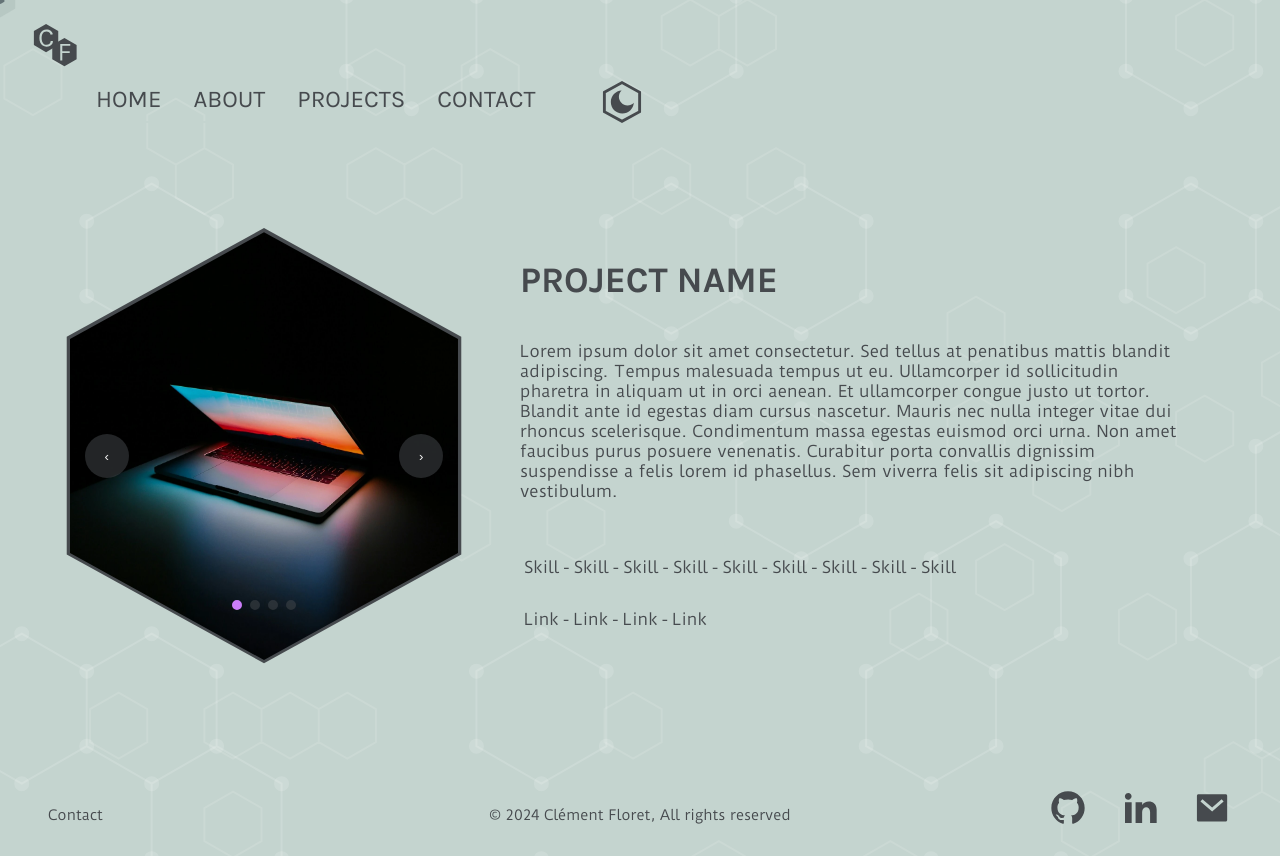
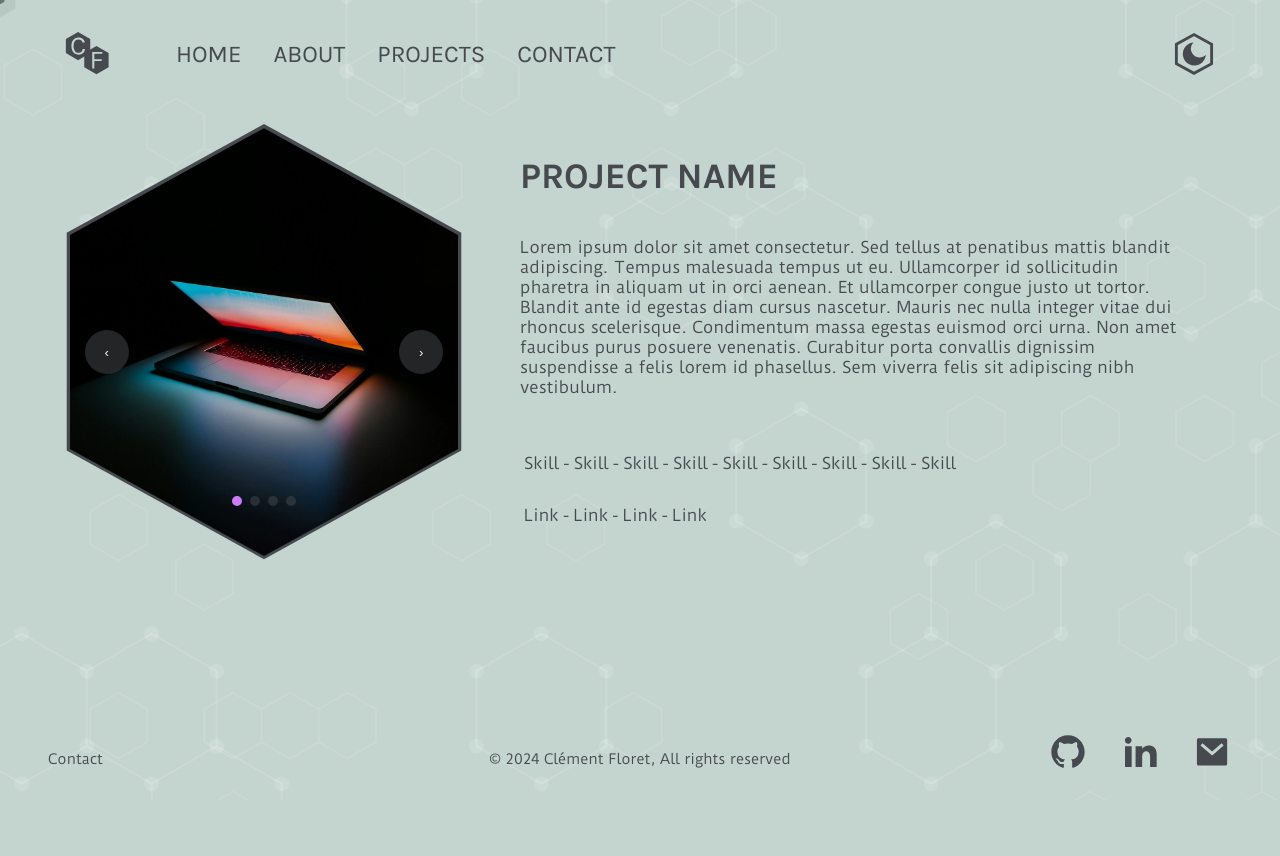
Before and after one commit to floretcl/Clementfloret, a React (Create React App) app in the folder portfolio-front/: page / in a window 1280 px wide. After the commit the page ends 800 px from the top, so only its background shows below. Built offline with nearby package versions, Linux system fonts and the light colour scheme.

Commit message:
modify header style

```diff
--- a/portfolio-front/src/styles/index.scss
+++ b/portfolio-front/src/styles/index.scss
@@ -114,16 +114,63 @@ ul {
   display: flex;
   flex-direction: column;
   min-height: 100vh;
+  max-width: 80rem;
+  margin: auto;
 }
 
 // HEADER
 
 .header {
-  display: flex;
-  flex-direction: row;
-  justify-content: space-between;
-  align-items: center;
-  padding: 0.5rem 0.75rem;
+  position: fixed;
+  width: 100vw;
+  max-width: 80rem;
+
+  &__content {
+    display: flex;
+    flex-direction: row;
+    justify-content: space-between;
+    align-items: center;
+    padding: 0.25rem 1rem;
+
+    &--scrolldown {
+      background-color: rgba(70, 74, 78, 0.7);
+      backdrop-filter: blur(0.25rem);
+      -webkit-backdrop-filter: blur(0.25rem);
+      outline: thin solid $dark-color;
+
+      .header__logo svg {
+        color: $green-color;
+      }
+
+      .header__logo:hover svg,
+      .header__logo:focus-visible svg {
+        color: $purple-color;
+      }
+
+      .menu__button-lines div {
+        background-color: $green-color;
+      }
+
+      .menu__link a {
+        color: $green-color;
+      }
+
+      .menu__link a:hover,
+      .menu__link a:focus-visible,
+      {
+        color: $purple-color;
+      }
+
+      .mode__button {
+          color: $green-color;
+      }
+
+      .mode__button:hover,
+      .mode__button:focus-visible {
+          color: $purple-color;
+      }
+    }
+  }
 
   &__nav {
     position: relative;
@@ -158,7 +205,10 @@ ul {
     flex-direction: column;
     justify-content: center;
     align-items: start;
-    background-color: $dark-color;
+    background-color: rgba(70, 74, 78, 0.7);
+    backdrop-filter: blur(0.25rem);
+    -webkit-backdrop-filter: blur(0.25rem);
+    outline: thin solid $dark-color;
     padding: 1rem 2rem 1rem 0.5rem;
     z-index: 10;
   }
@@ -183,8 +233,8 @@ ul {
         color: $purple-color;
 
         ~ hr {
+          opacity: 1;
           border-color: $purple-color;
-          transition: border-color 0.3s ease-in;
           animation: 0.3s ease-in 0s forwards moving-line;
         }
 
@@ -206,9 +256,9 @@ ul {
   }
 
   &__divider {
+    opacity: 0.3;
     border: 0.075rem solid $green-color;
     margin: 0 1rem 0.25rem 2rem;
-    transition: border-color 0.2s ease-in;
   }
 
   &__button {
@@ -1004,6 +1054,11 @@ ul {
 // MEDIA QUERY - SMALL (640p)
 
 @media all and (min-width: $small) {
+  .header {
+    &__content {
+      margin: 0.75rem 1.75rem;
+    }
+  }
   .about {
     max-width: 32rem;
     padding: 4.5rem 0;
@@ -1075,7 +1130,13 @@ ul {
 
 @media all and (min-width: $medium) {
   .header {
-    padding: 1rem 1.5rem;
+    &__content {
+      margin: 1rem;
+      padding: 0 2rem;
+      transition-property: background-color, outline-color;
+      transition-duration: 0.3s;
+      transition-timing-function: ease-in;
+    }
 
     &__nav {
       position: initial;
@@ -1093,6 +1154,9 @@ ul {
       justify-content: space-between;
       align-items: center;
       background-color: initial;
+      backdrop-filter: initial;
+      -webkit-backdrop-filter: initial;
+      outline: initial;
       padding: 0;
     }
 
@@ -1105,7 +1169,7 @@ ul {
     &__link {
       a {
         color: $dark-color;
-        padding: 0.5rem 1rem;
+        padding: 0.625rem 1rem 0.25rem 1rem;
 
         &:hover, &:focus-visible {
           ~ hr {
@@ -1132,6 +1196,7 @@ ul {
 
     &__divider {
       margin: 0 1rem 0.25rem 1rem;
+      opacity: 0;
     }
 
     &__button {
@@ -1243,7 +1308,9 @@ ul {
 
 @media all and (min-width: $large) {
   .header {
-    padding: 1.5rem 2rem;
+    &__content {
+      margin: 1.5rem 2rem;
+    }
   }
 
   .menu {
```
